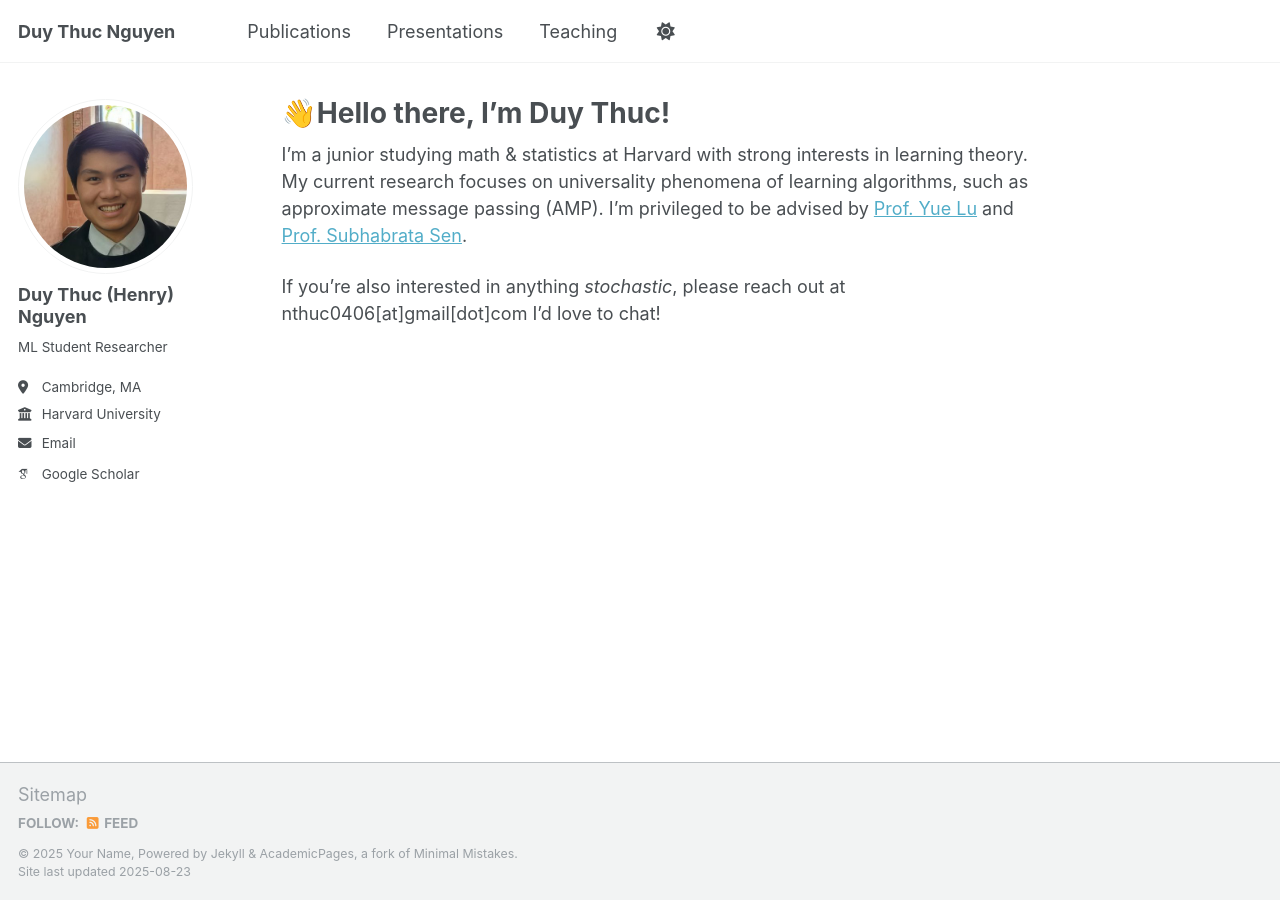
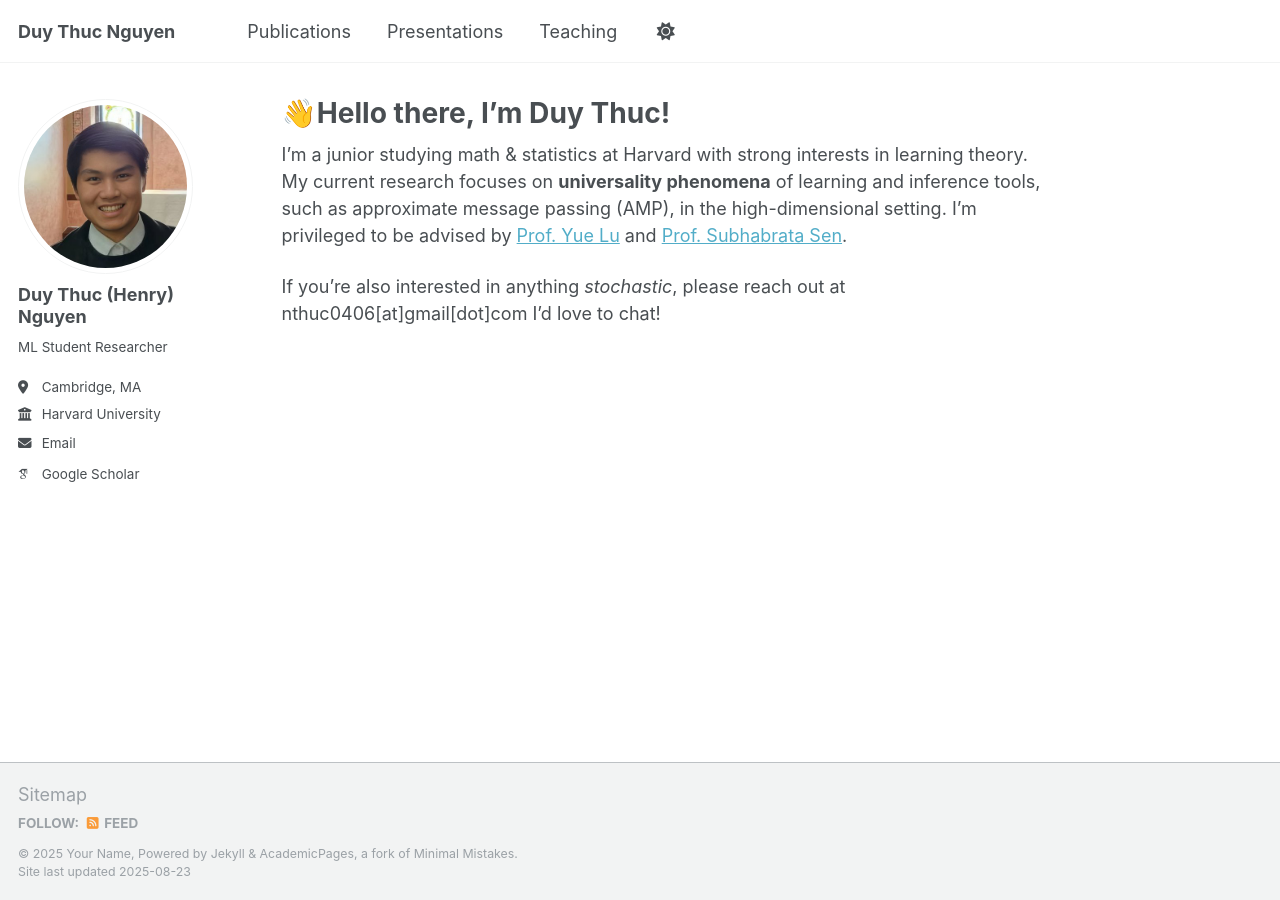
Before and after one commit to duythucnguyen/duythucnguyen.github.io, a Jekyll site: the page built from _pages/about.md, in a window 1280 px wide. Built offline with Jekyll 4.4.1, drawn with Linux system fonts in a browser that asks for light colours; some web fonts are replaced; a script that is not in the unit is left out.

Commit message:
Refine about section with updated research details
Updated research focus to include inference tools and high-dimensional setting.

```diff
--- a/_pages/about.md
+++ b/_pages/about.md
@@ -7,6 +7,6 @@ redirect_from:
   - /about.html
 ---
 
-I'm a junior studying math & statistics at Harvard with strong interests in learning theory. My current research focuses on universality phenomena of learning algorithms, such as approximate message passing (AMP). I'm privileged to be advised by [Prof. Yue Lu](https://lu.seas.harvard.edu/) and [Prof. Subhabrata Sen](https://sites.harvard.edu/sus977/).
+I'm a junior studying math & statistics at Harvard with strong interests in learning theory. My current research focuses on **universality phenomena** of learning and inference tools, such as approximate message passing (AMP), in the high-dimensional setting. I'm privileged to be advised by [Prof. Yue Lu](https://lu.seas.harvard.edu/) and [Prof. Subhabrata Sen](https://sites.harvard.edu/sus977/).
 
 If you're also interested in anything _stochastic_, please reach out at nthuc0406[at]gmail[dot]com I'd love to chat!
```
